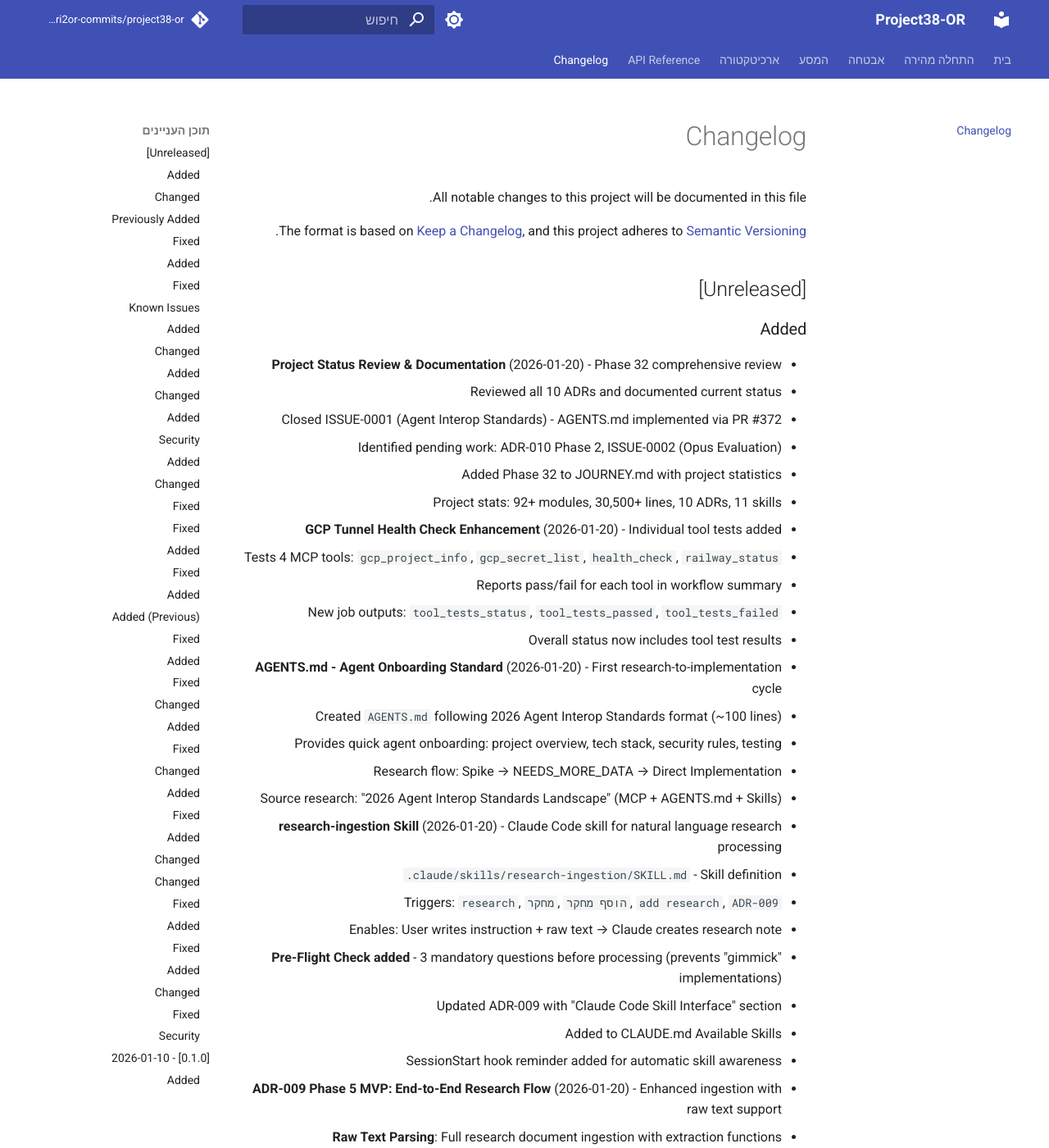
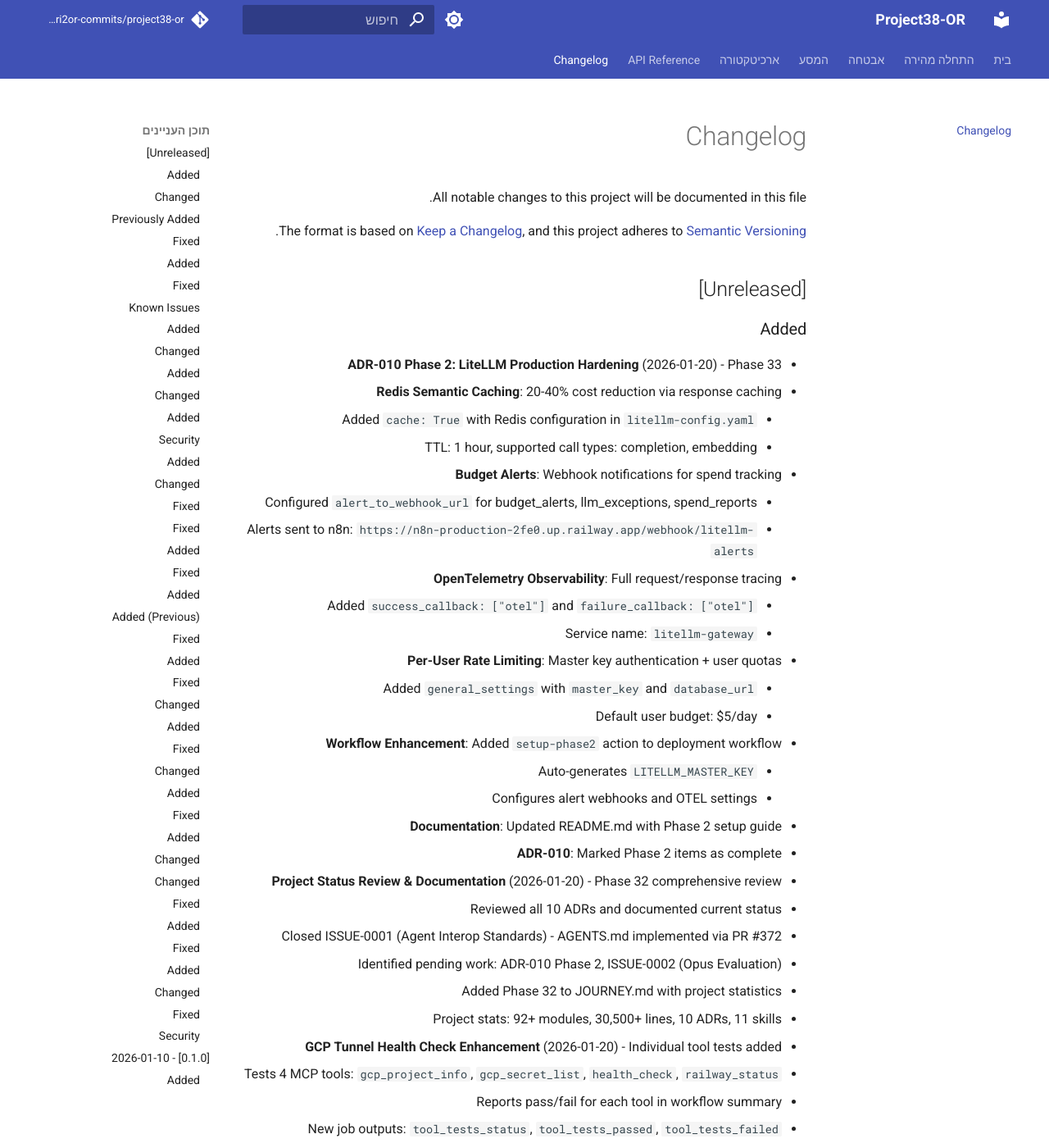
Before and after one commit to edri2or-commits/project38-or, an MkDocs documentation site: the page built from docs/changelog.md, in a window 1280 px wide and 1400 px high. Shown: the whole window at 82% size. Built offline with MkDocs 1.6.1 and Material for MkDocs 9.7.7, drawn with Linux system fonts in a browser that asks for light colours; comment, search, counter and statistics services are not loaded.

Commit message:
feat(litellm): implement ADR-010 Phase 2 - Production Hardening
Phase 2 adds production-grade features to LiteLLM Gateway:

## Redis Semantic Caching (20-40% cost reduction)
- Added cache: True with Redis configuration
- TTL: 1 hour for cached responses
- Supported call types: completion, embedding

## Budget Alerts
- Configured webhook alerts for budget_alerts, llm_exceptions, spend_reports
- Alert destination: n8n webhook for Telegram notifications
- Budget alert TTL: 24 hours

## OpenTelemetry Observability
- Added success_callback and failure_callback with "otel"
- Service name: litellm-gateway
- Ready for Langfuse/Grafana/Honeycomb integration

## Per-User Rate Limiting
- Added general_settings with master_key authentication
- Database URL for spend tracking
- Default user budget: $5/day

## Workflow Enhancement
- Added 'setup-phase2' action to deploy-litellm-gateway.yml
- Auto-generates LITELLM_MASTER_KEY
- Configures alert webhooks and OTEL settings

Files changed:
- services/litellm-gateway/litellm-config.yaml
- services/litellm-gateway/Dockerfile
- services/litellm-gateway/railway.toml
- services/litellm-gateway/README.md
- .github/workflows/deploy-litellm-gateway.yml
- docs/decisions/ADR-010-multi-llm-routing-strategy.md
- docs/changelog.md

ADR-010 Phase 2: ✅ Complete

```diff
--- a/docs/changelog.md
+++ b/docs/changelog.md
@@ -8,6 +8,25 @@ and this project adheres to [Semantic Versioning](https://semver.org/spec/v2.0.0
 ## [Unreleased]
 
 ### Added
+- **ADR-010 Phase 2: LiteLLM Production Hardening** (2026-01-20) - Phase 33
+  - **Redis Semantic Caching**: 20-40% cost reduction via response caching
+    - Added `cache: True` with Redis configuration in `litellm-config.yaml`
+    - TTL: 1 hour, supported call types: completion, embedding
+  - **Budget Alerts**: Webhook notifications for spend tracking
+    - Configured `alert_to_webhook_url` for budget_alerts, llm_exceptions, spend_reports
+    - Alerts sent to n8n: `https://n8n-production-2fe0.up.railway.app/webhook/litellm-alerts`
+  - **OpenTelemetry Observability**: Full request/response tracing
+    - Added `success_callback: ["otel"]` and `failure_callback: ["otel"]`
+    - Service name: `litellm-gateway`
+  - **Per-User Rate Limiting**: Master key authentication + user quotas
+    - Added `general_settings` with `master_key` and `database_url`
+    - Default user budget: $5/day
+  - **Workflow Enhancement**: Added `setup-phase2` action to deployment workflow
+    - Auto-generates `LITELLM_MASTER_KEY`
+    - Configures alert webhooks and OTEL settings
+  - **Documentation**: Updated README.md with Phase 2 setup guide
+  - **ADR-010**: Marked Phase 2 items as complete
+
 - **Project Status Review & Documentation** (2026-01-20) - Phase 32 comprehensive review
   - Reviewed all 10 ADRs and documented current status
   - Closed ISSUE-0001 (Agent Interop Standards) - AGENTS.md implemented via PR #372
```
Also changed, not shown: docs/decisions/ADR-010-multi-llm-routing-strategy.md (+8 -7 lines), services/litellm-gateway/README.md (+117 -5 lines), 4 other files.
